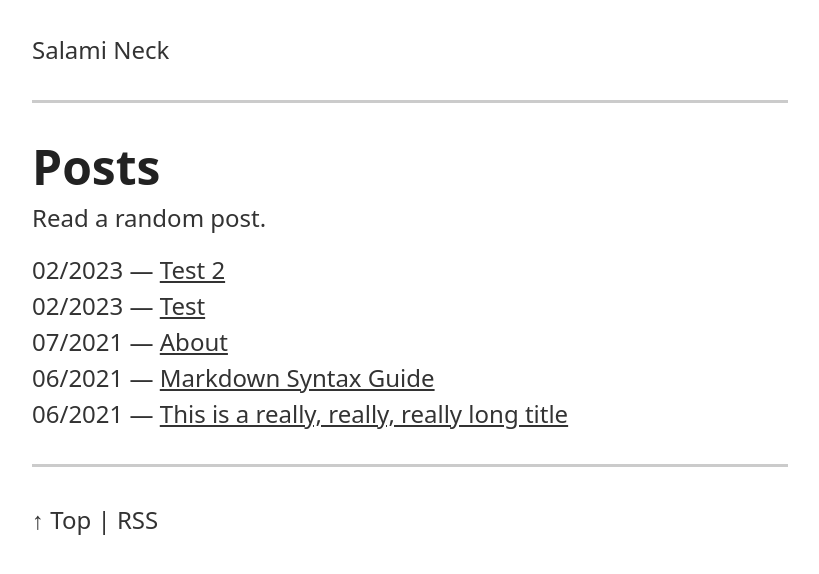
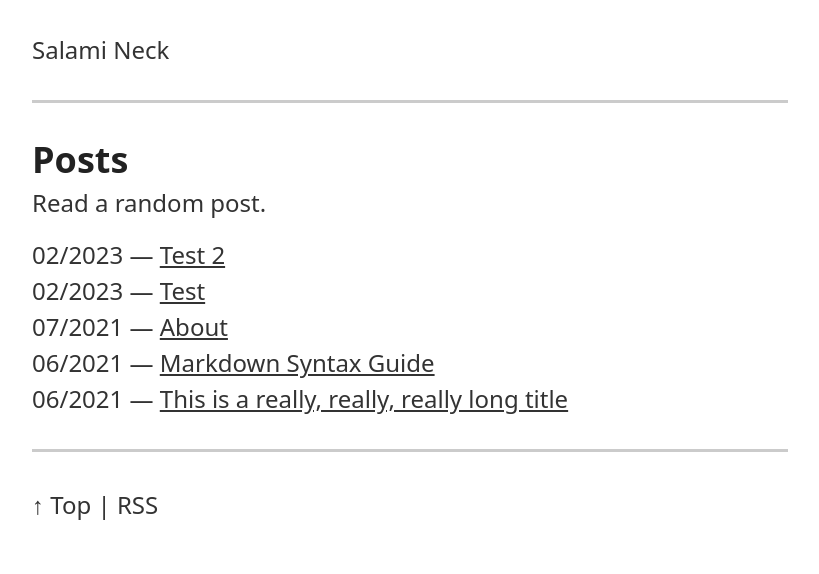
Before and after one commit to ajpwalser/ajpwalser.github.io, a Jekyll site: the page built from index.html, in a window 1280 px wide. Shown: the top 574 px of the page, without its empty margins (230-1049 px from the left). Built offline with Jekyll 4.4.1, drawn with Linux system fonts in a browser that asks for light colours.

Commit message:
Update index.html

```diff
--- a/index.html
+++ b/index.html
@@ -4,7 +4,7 @@ title: Home
 description:
 ---
 
-<h1>Posts</h1>
+<h1 style="font-size: 1.5em;">Posts</h1>
 <p>Read a random post.</p>
 <div class="post-list">
   {% for post in site.posts %}
```
